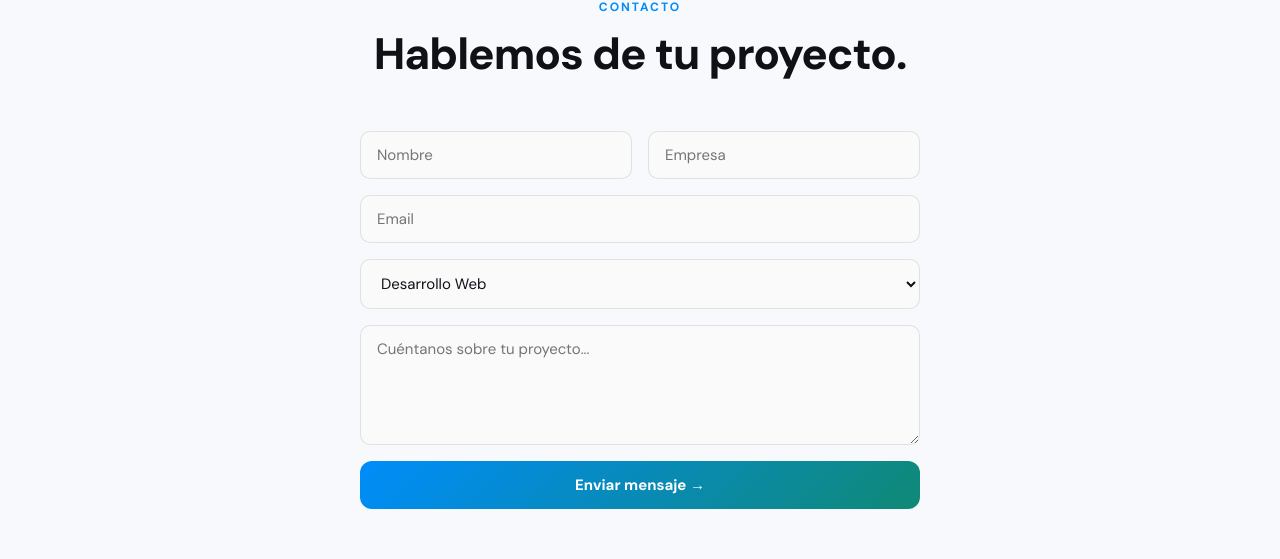
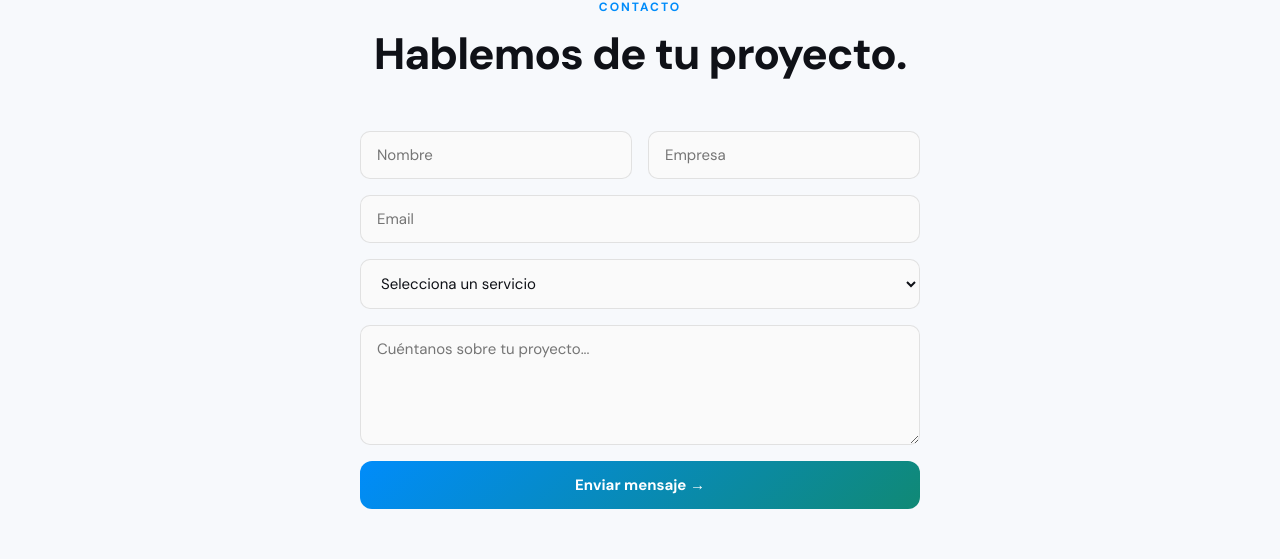
Before and after one commit to JuanMalaver1511/Inspyratech, a React (Vite) app: page / in a window 1280 px wide. Shown: the part 3600-4159 px from the top of the page. Built offline with nearby package versions, Linux system fonts and the light colour scheme.

Commit message:
mejoras form

```diff
--- a/src/pages/InspyraTech.jsx
+++ b/src/pages/InspyraTech.jsx
@@ -383,20 +383,27 @@ function About() {
 
 function Contact() {
 
-  const handleSubmit = () => {
-    const nombre = document.querySelector('input[placeholder="Nombre"]').value;
-    const empresa = document.querySelector('input[placeholder="Empresa"]').value;
-    const email = document.querySelector('input[type="email"]').value;
-    const servicio = document.querySelector('select').value;
-    const mensaje = document.querySelector('textarea').value;
+  const handleSubmit = (e) => {
+    e.preventDefault(); // evita recargar
+
+    const form = e.target;
+
+    // valida automáticamente los campos required
+    if (!form.checkValidity()) {
+      form.reportValidity(); // muestra errores nativos
+      return;
+    }
+
+    const nombre = form.nombre.value;
+    const empresa = form.empresa.value;
+    const email = form.email.value;
+    const servicio = form.servicio.value;
+    const mensaje = form.mensaje.value;
 
     const texto = `Hola, soy ${nombre}%0AEmpresa: ${empresa}%0AEmail: ${email}%0AServicio: ${servicio}%0AMensaje: ${mensaje}`;
+    const telefono = "573202594521";
 
-    const telefono = "573202594521"; // ← tu número (con código país sin +)
-
-    const url = `https://wa.me/${telefono}?text=${texto}`;
-
-    window.open(url, "_blank");
+    window.open(`https://wa.me/${telefono}?text=${texto}`, "_blank");
   };
 
   return (
@@ -404,15 +411,22 @@ function Contact() {
       <p className="section__label">CONTACTO</p>
       <h2 className="section__title">Hablemos de tu proyecto.</h2>
 
-      <div className="contact__form">
+      <form className="contact__form" onSubmit={handleSubmit}>
         <div className="contact__row">
-          <input className="contact__input" placeholder="Nombre" />
-          <input className="contact__input" placeholder="Empresa" />
+          <input name="nombre" className="contact__input" placeholder="Nombre" required />
+          <input name="empresa" className="contact__input" placeholder="Empresa" required />
         </div>
 
-        <input className="contact__input" type="email" placeholder="Email" />
+        <input
+          name="email"
+          className="contact__input"
+          type="email"
+          placeholder="Email"
+          required
+        />
 
-        <select className="contact__select">
+        <select name="servicio" className="contact__select" required>
+          <option value="">Selecciona un servicio</option>
           <option>Desarrollo Web</option>
           <option>App Móvil</option>
           <option>Sistema a Medida</option>
@@ -421,14 +435,16 @@ function Contact() {
         </select>
 
         <textarea
+          name="mensaje"
           className="contact__textarea"
           placeholder="Cuéntanos sobre tu proyecto..."
+          required
         />
 
-        <button onClick={handleSubmit} className="btn btn--gradient">
+        <button type="submit" className="btn btn--gradient">
           Enviar mensaje →
         </button>
-      </div>
+      </form>
     </section>
   );
 }
```
